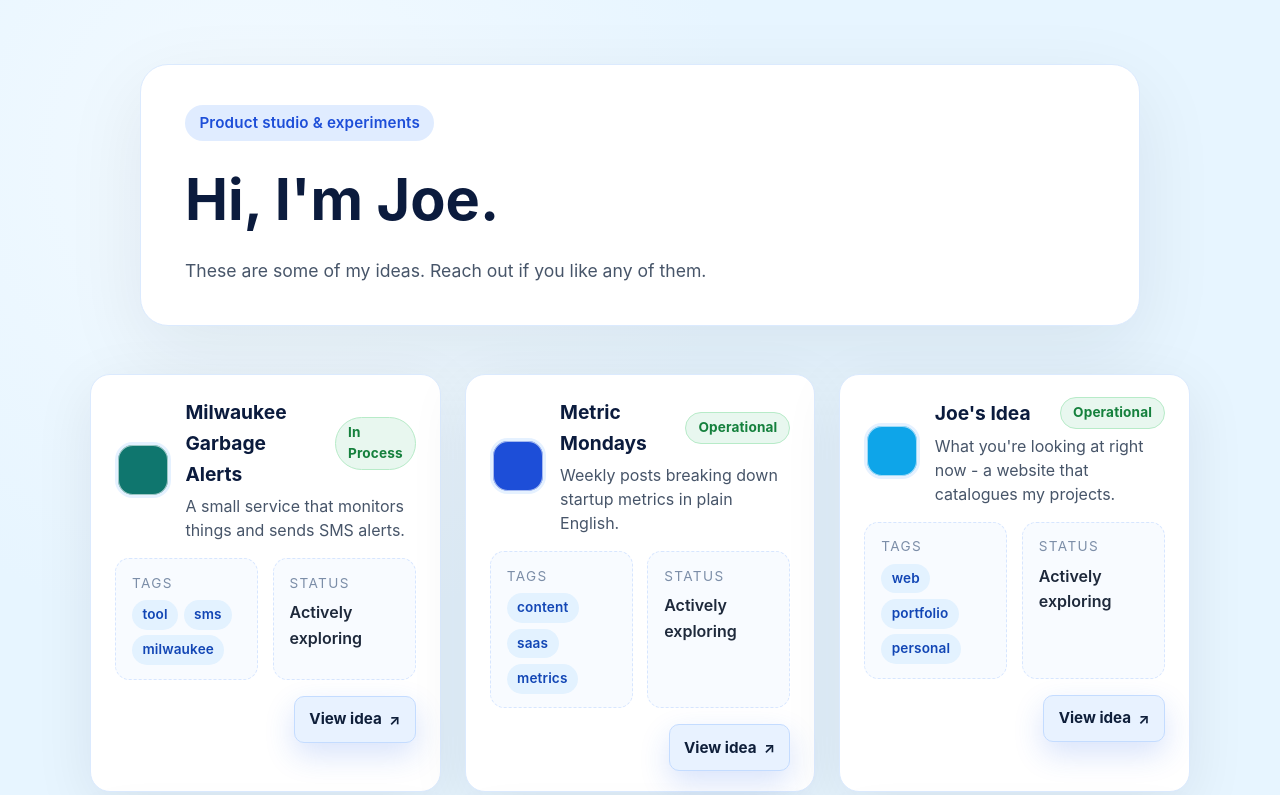
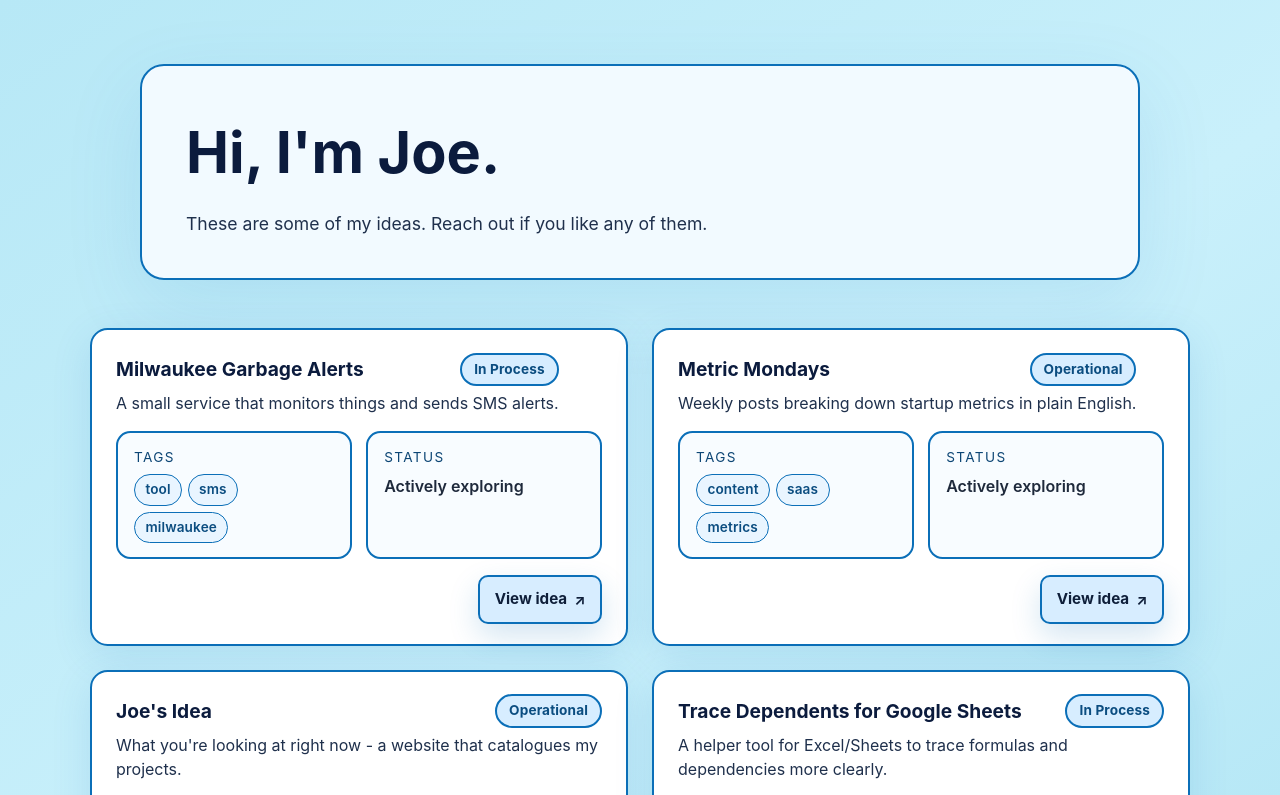
Before and after one commit to aliot011/joes-ideas, a React (Create React App) app: page / in a window 1280 px wide. Shown: the top 795 px of the page. Built offline with nearby package versions, Linux system fonts and the light colour scheme.

Commit message:
Refresh UI styling with light blue theme

```diff
--- a/src/App.css
+++ b/src/App.css
@@ -1,9 +1,14 @@
+
 :root {
   font-family: "Inter", "SF Pro Display", system-ui, -apple-system, BlinkMacSystemFont,
     "Segoe UI", sans-serif;
   line-height: 1.6;
   color: #0f172a;
-  background-color: #e7f5ff;
+  background-color: #b7e8f6;
+  --card-border-color: #0b6fb8;
+  --card-border-width: 2px;
+  --surface: #f8fcff;
+  --text-strong: #0b1b3d;
   -webkit-font-smoothing: antialiased;
   -moz-osx-font-smoothing: grayscale;
 }
@@ -23,8 +28,7 @@ body,
 }
 
 body {
-  background: radial-gradient(circle at 20% 20%, #f3faff 0, #e7f5ff 40%),
-    linear-gradient(135deg, #d9e8ff 0%, #e7f5ff 55%, #d8f3ff 100%);
+  background: linear-gradient(145deg, #b7e8f6 0%, #c9f0fb 60%, #b7e8f6 100%);
 }
 
 .app {
@@ -46,34 +50,23 @@ body {
   display: flex;
   flex-direction: column;
   gap: 0.75rem;
-  background: #ffffff;
-  border: 1px solid #dbeafe;
-  border-radius: 1.75rem;
+  background: #f2faff;
+  border: var(--card-border-width) solid var(--card-border-color);
+  border-radius: 1.5rem;
   padding: 2.5rem 2.75rem;
-  box-shadow: 0 25px 80px rgba(15, 23, 42, 0.08);
-}
-
-.hero-pill {
-  align-self: flex-start;
-  background: #e0ecff;
-  color: #1d4ed8;
-  border-radius: 999px;
-  padding: 0.35rem 0.9rem;
-  font-weight: 600;
-  font-size: 0.95rem;
-  letter-spacing: 0.01em;
+  box-shadow: 0 25px 80px rgba(11, 111, 184, 0.1);
 }
 
 .hero-title {
   font-size: clamp(2.6rem, 5vw, 3.6rem);
   margin: 0;
-  color: #0b1b3d;
+  color: var(--text-strong);
 }
 
 .hero-subtitle {
   margin: 0;
   font-size: 1.1rem;
-  color: #475569;
+  color: #1f304c;
   max-width: 40rem;
 }
 
@@ -90,15 +83,21 @@ body {
 
 .ideas-grid {
   display: grid;
-  grid-template-columns: repeat(auto-fill, minmax(300px, 1fr));
+  grid-template-columns: repeat(auto-fit, minmax(320px, 1fr));
   gap: 1.5rem;
+}
+
+@media (min-width: 980px) {
+  .ideas-grid {
+    grid-template-columns: repeat(2, minmax(0, 1fr));
+  }
 }
 
 .idea-card {
   background: #ffffff;
-  border-radius: 1.25rem;
-  border: 1px solid #dbeafe;
-  box-shadow: 0 15px 60px rgba(15, 23, 42, 0.08);
+  border-radius: 1.1rem;
+  border: var(--card-border-width) solid var(--card-border-color);
+  box-shadow: 0 10px 40px rgba(11, 111, 184, 0.12);
   padding: 1.4rem 1.5rem 1.25rem;
   display: flex;
   flex-direction: column;
@@ -108,22 +107,13 @@ body {
 
 .idea-card:hover {
   transform: translateY(-2px);
-  box-shadow: 0 18px 70px rgba(15, 23, 42, 0.12);
+  box-shadow: 0 14px 55px rgba(11, 111, 184, 0.16);
 }
 
 .idea-card-header {
-  display: grid;
-  grid-template-columns: auto 1fr;
+  display: flex;
   gap: 0.9rem;
-  align-items: center;
-}
-
-.idea-avatar {
-  width: 56px;
-  height: 56px;
-  border-radius: 18px;
-  border: 3px solid #e5f1ff;
-  box-shadow: inset 0 0 0 1px rgba(255, 255, 255, 0.6);
+  align-items: flex-start;
 }
 
 .idea-heading {
@@ -142,12 +132,12 @@ body {
 .idea-name-text {
   margin: 0;
   font-size: 1.2rem;
-  color: #0b1b3d;
+  color: var(--text-strong);
 }
 
 .idea-description {
   margin: 0;
-  color: #475569;
+  color: #1f304c;
   line-height: 1.5;
 }
 
@@ -161,8 +151,8 @@ body {
   display: flex;
   flex-direction: column;
   gap: 0.35rem;
-  background: #f8fbff;
-  border: 1px dashed #d7e6ff;
+  background: var(--surface);
+  border: var(--card-border-width) solid var(--card-border-color);
   border-radius: 0.9rem;
   padding: 0.85rem 1rem;
 }
@@ -171,7 +161,7 @@ body {
   font-size: 0.85rem;
   text-transform: uppercase;
   letter-spacing: 0.1em;
-  color: #7c8ea8;
+  color: #0d4675;
   margin: 0;
 }
 
@@ -186,8 +176,9 @@ body {
   align-items: center;
   padding: 0.25rem 0.65rem;
   border-radius: 999px;
-  background-color: #e3f2ff;
-  color: #1246b5;
+  border: 1px solid var(--card-border-color);
+  background-color: #e9f5ff;
+  color: #0b4d80;
   font-size: 0.85rem;
   font-weight: 600;
   letter-spacing: 0.01em;
@@ -209,19 +200,19 @@ body {
   gap: 0.45rem;
   padding: 0.65rem 0.9rem;
   border-radius: 10px;
-  border: 1px solid #c4dcff;
-  background-color: #e8f2ff;
+  border: var(--card-border-width) solid var(--card-border-color);
+  background-color: #d7edff;
   color: #0f1f3a;
   font-weight: 700;
   font-size: 0.95rem;
   text-decoration: none;
-  box-shadow: 0 12px 30px rgba(37, 99, 235, 0.18);
+  box-shadow: 0 12px 30px rgba(11, 111, 184, 0.18);
   transition: transform 0.1s ease, box-shadow 0.1s ease;
 }
 
 .idea-link-button:hover {
   transform: translateY(-1px);
-  box-shadow: 0 14px 40px rgba(37, 99, 235, 0.24);
+  box-shadow: 0 14px 40px rgba(11, 111, 184, 0.26);
 }
 
 .idea-link-button-icon {
@@ -235,22 +226,20 @@ body {
   align-items: center;
   padding: 0.25rem 0.75rem;
   border-radius: 999px;
-  border: 1px solid transparent;
+  border: var(--card-border-width) solid var(--card-border-color);
   font-size: 0.85rem;
   font-weight: 700;
   letter-spacing: 0.01em;
 }
 
 .pill-active {
-  background: #e8f7ef;
-  color: #15803d;
-  border-color: #b7ebc8;
+  background: #d7edff;
+  color: #0b4d80;
 }
 
 .pill-inactive {
   background: #f1f5f9;
   color: #0f172a;
-  border-color: #cbd5e1;
 }
 
 /* FOOTER */
@@ -258,7 +247,7 @@ body {
 .site-footer {
   margin-top: auto;
   background: #ffffff;
-  border-top: 1px solid #dbeafe;
+  border-top: var(--card-border-width) solid var(--card-border-color);
   font-size: 0.9rem;
   color: #1e293b;
 }
@@ -297,19 +286,16 @@ body {
 /* IDEA DETAIL PAGES */
 
 .idea-detail {
-  background: #f6f8fb;
+  background: linear-gradient(145deg, #b7e8f6 0%, #c9f0fb 60%, #b7e8f6 100%);
   color: #0f172a;
 }
 
 .page-hero {
   margin: 20px 20px 0;
   padding: 3rem 1.5rem 2.5rem;
-  background: #0b1120;
-  border-radius: 3rem;
-}
-
-.trace-hero {
-  background: linear-gradient(135deg, #0b1120 0%, #4c1d95 40%, #6d28d9 100%);
+  background: #f2faff;
+  border-radius: 2rem;
+  border: var(--card-border-width) solid var(--card-border-color);
 }
 
 .page-hero-inner {
@@ -322,18 +308,18 @@ body {
 
 .breadcrumb {
   margin: 0;
-  color: #c7d2fe;
+  color: #0b4d80;
 }
 
 .page-hero-title {
   margin: 0;
   font-size: clamp(2.5rem, 5vw, 3.5rem);
-  color: #f9fafb;
+  color: var(--text-strong);
 }
 
 .page-hero-lead {
   margin: 0;
-  color: #e2e8f0;
+  color: #1f304c;
   font-size: 1.1rem;
   max-width: 820px;
 }
@@ -359,10 +345,10 @@ body {
 
 .page-card {
   background: #ffffff;
-  border: 1px solid #e5e7eb;
-  border-radius: 1rem;
+  border: var(--card-border-width) solid var(--card-border-color);
+  border-radius: 1.1rem;
   padding: 1.5rem;
-  box-shadow: 0 10px 35px rgba(15, 23, 42, 0.08);
+  box-shadow: 0 10px 35px rgba(11, 111, 184, 0.1);
 }
 
 .page-card-header {
--- a/src/pages/IdeaListPage.tsx
+++ b/src/pages/IdeaListPage.tsx
@@ -9,7 +9,6 @@ const IdeaListPage: React.FC = () => {
     <>
       <section className="hero">
         <div className="hero-inner">
-          <div className="hero-pill">Product studio & experiments</div>
           <h1 className="hero-title">Hi, I'm Joe.</h1>
           <p className="hero-subtitle">
             These are some of my ideas. Reach out if you like any of them.
@@ -23,10 +22,6 @@ const IdeaListPage: React.FC = () => {
             {ideas.map((idea) => (
               <article key={idea.id} className="idea-card">
                 <div className="idea-card-header">
-                  <div
-                    className="idea-avatar"
-                    style={{ backgroundColor: idea.color }}
-                  />
                   <div className="idea-heading">
                     <div className="idea-name-row">
                       <h3 className="idea-name-text">{idea.name}</h3>
```
